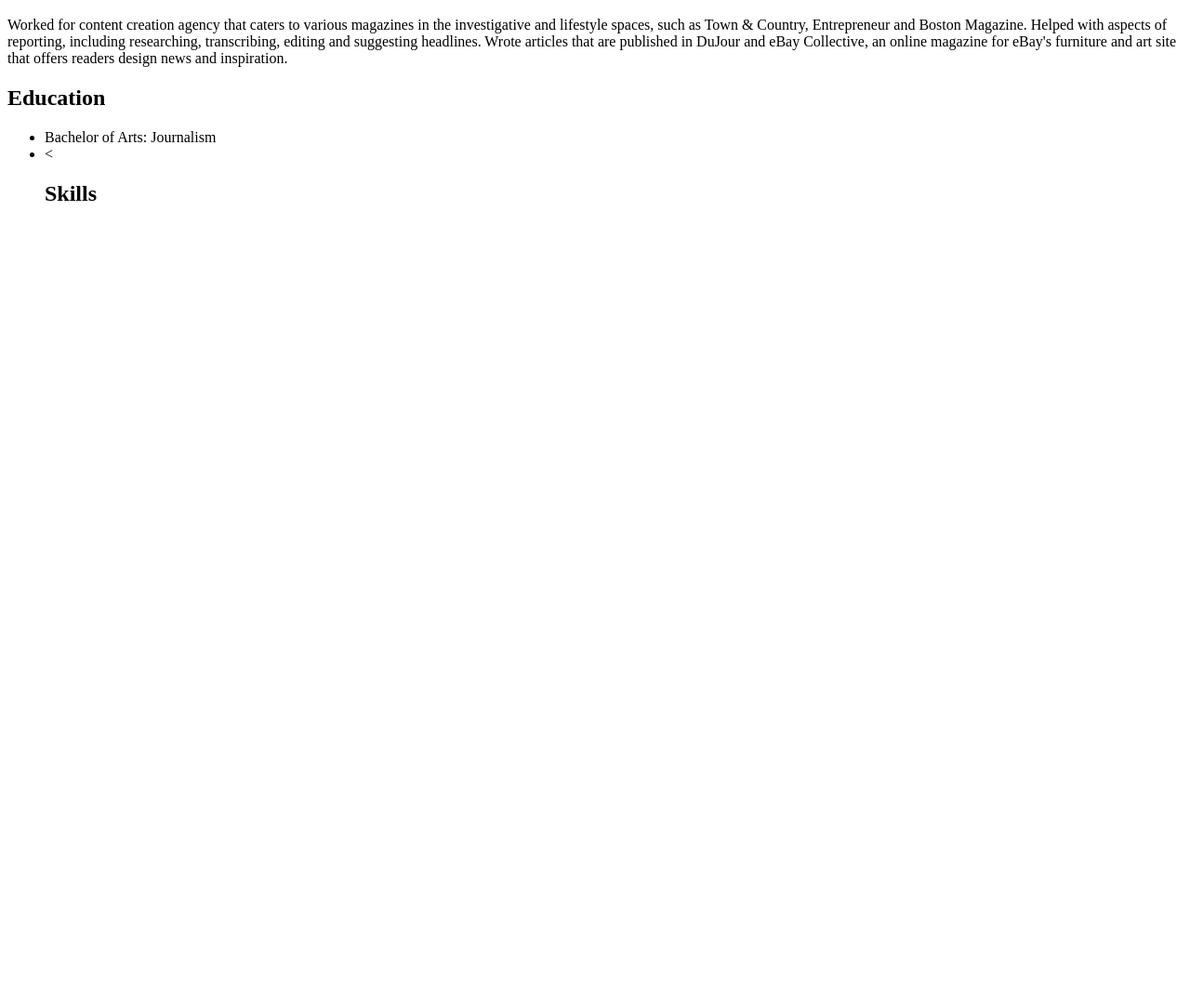
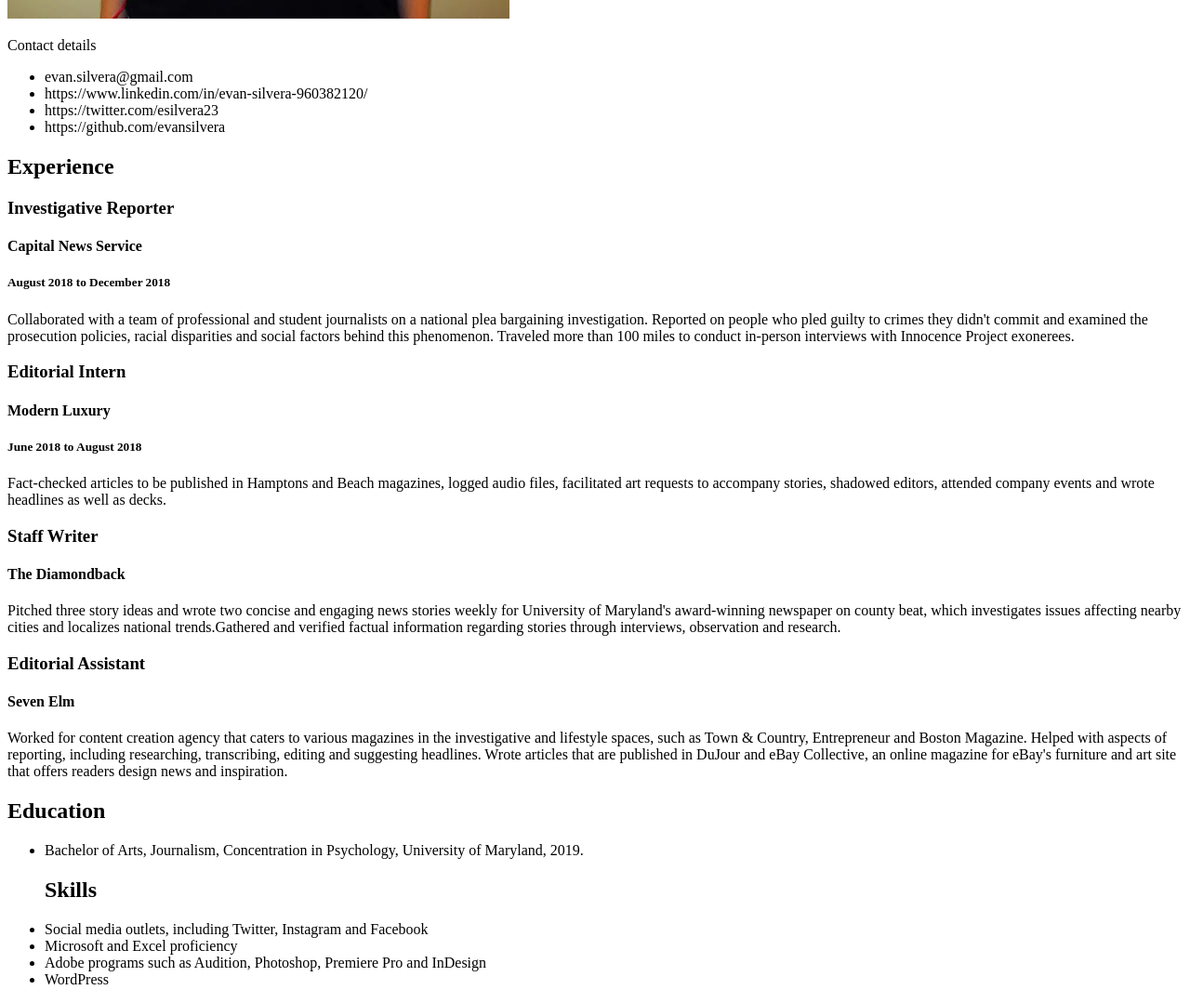
Before and after one commit to evansilvera/Evan-Silvera-Jour352, a plain HTML site: page Resume/index.html in a window 1280 px wide. Shown: the part 851-1930 px from the top of the page at 93% size. Before the commit the page ends 1093 px from the top, so only its background shows below. Drawn offline with Linux system fonts and the light colour scheme.

Commit message:
More resume changes

```diff
--- a/Resume/index.html
+++ b/Resume/index.html
@@ -12,12 +12,13 @@ h1 {
   <body>
 <h1>Evan Silvera</h1>
 <strong>Student journalist experienced in hard and soft news coverage, with a focus on truth and objectivity.</strong>
+<p><img src=ResumePhoto.jpg px=300></p>
 <p>Contact details</p>
 <ul>
-<li>Email</li>
-<li>LinkedIn</li>
-<li>Twitter</li>
-<li>GitHub</li>
+<li>evan.silvera@gmail.com</li>
+<li>https://www.linkedin.com/in/evan-silvera-960382120/</li>
+<li>https://twitter.com/esilvera23</li>
+<li>https://github.com/evansilvera</li>
 </ul>
 <p><h2>Experience</h2></p>
 <h3>Investigative Reporter</h3>
@@ -27,7 +28,7 @@ h1 {
 <h3>Editorial Intern</h3>
 <h4>Modern Luxury</h4>
 <h5> June 2018 to August 2018</h5>
-<p>Traveled more than 100 miles to conduct in-person interviews with Innocence Project exonerees. Fact-checked articles to be published in Hamptons and Beach magazines, logged audio files, facilitated art requests to accompany stories, shadowed editors, attended company events and wrote headlines as well as decks.</p>
+<p>Fact-checked articles to be published in Hamptons and Beach magazines, logged audio files, facilitated art requests to accompany stories, shadowed editors, attended company events and wrote headlines as well as decks.</p>
 <h3>Staff Writer</h3>
 <h4>The Diamondback</h4>
 <p>Pitched three story ideas and wrote two concise and engaging news stories weekly for University of Maryland's award-winning newspaper on county beat, which investigates issues affecting nearby cities and localizes national trends.Gathered and verified factual information regarding stories through interviews, observation and research.</p>
@@ -36,7 +37,10 @@ h1 {
 <p>Worked for content creation agency that caters to various magazines in the investigative and lifestyle spaces, such as Town & Country, Entrepreneur and Boston Magazine. Helped with aspects of reporting, including researching, transcribing, editing and suggesting headlines. Wrote articles that are published in DuJour and eBay Collective, an online magazine for eBay's furniture and art site that offers readers design news and inspiration.</p>
 <p><h2>Education</h2></p>
 <ul>
-<li>Bachelor of Arts: Journalism<li>
-<
+<li>Bachelor of Arts, Journalism, Concentration in Psychology, University of Maryland, 2019.</li>
 <p><h2>Skills</h2></p>
+<li>Social media outlets, including Twitter, Instagram and Facebook</li>
+<li>Microsoft and Excel proficiency</li>
+<li>Adobe programs such as Audition, Photoshop, Premiere Pro and InDesign</li>
+<li>WordPress</li>
 </html>
```
Also changed, not shown: Resume/ResumePhoto.jpg (added), 1 other file.
